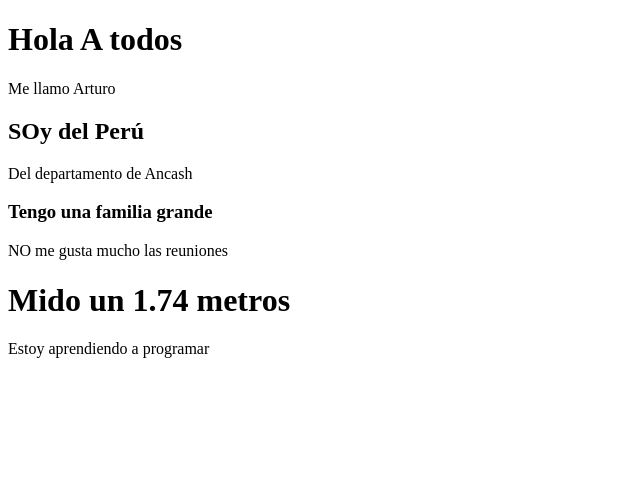
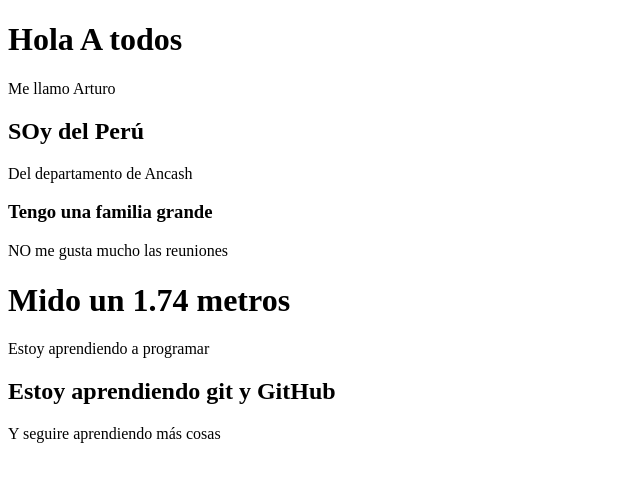
Before and after one commit to HurtadoMendezArturo/PracticandoGit, a plain HTML site: page index.html in a window 1280 px wide. Shown: the whole page, without its empty margins (0-640 px from the left). Drawn offline with Linux system fonts and the light colour scheme.

Commit message:
Ultima seccion ingresada  Rama Pactica

```diff
--- a/index.html
+++ b/index.html
@@ -14,6 +14,8 @@
 	<p>NO me gusta mucho las reuniones </p>
 	<h1>Mido un 1.74 metros</h1>
 	<p>Estoy aprendiendo a programar</p>
+	<h2>Estoy aprendiendo git y GitHub</h2>
+	<p>Y seguire aprendiendo más cosas</p>
 
 </body>
 </html>
```
